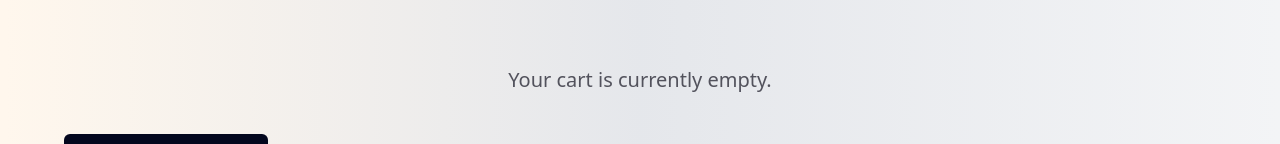
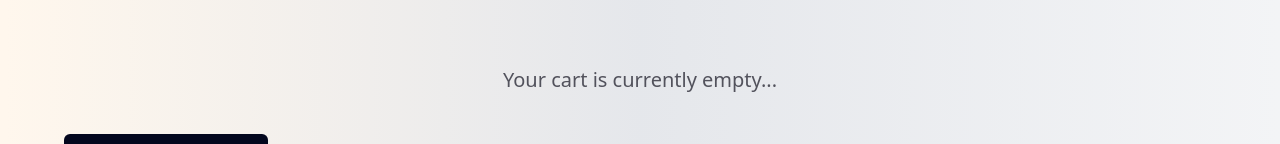
Before and after one commit to rana-huzaifa-12/Pakistan-Mart, a React (Vite) app in the folder Frontend/client/: page /cart in a window 1280 px wide. Shown: the part 198-342 px from the top of the page. Built offline with nearby package versions, Linux system fonts and the light colour scheme.

Commit message:
category part fix

```diff
--- a/Frontend/client/src/pages/Cart.jsx
+++ b/Frontend/client/src/pages/Cart.jsx
@@ -22,7 +22,7 @@ function Cart() {
 
                 {cart.length === 0 ? (
                     <div className="text-center text-zinc-600 text-sm sm:text-xl mt-12 sm:mt-16">
-                        Your cart is currently empty.
+                        Your cart is currently empty...
                     </div>
                 ) : (
                     <>
```
